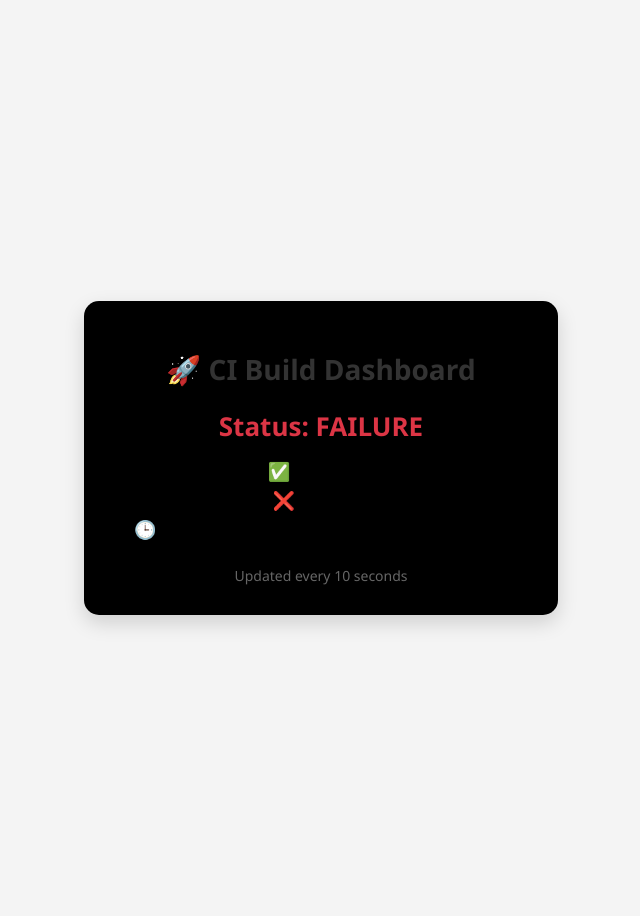
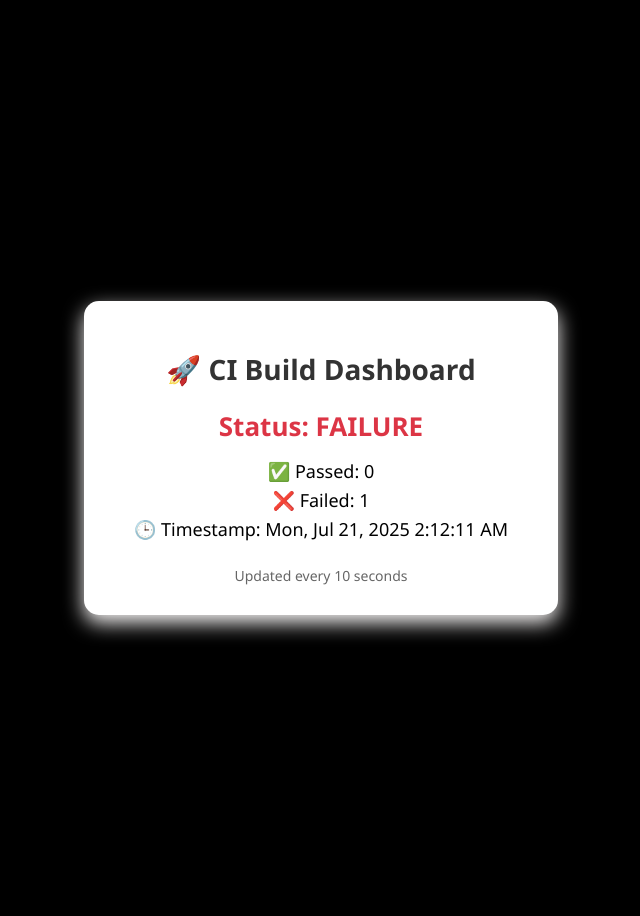
Before and after one commit to Abaidullah889/ci-devops-dashboard, a Flask app: page / in a window 1280 px wide. Shown: the whole page, without its empty margins (319-959 px from the left). Run offline with Flask 3, Linux system fonts and the light colour scheme.

Commit message:
Project has been completed

```diff
--- a/flaskapp/templates/index.html
+++ b/flaskapp/templates/index.html
@@ -6,7 +6,7 @@
     <style>
         body {
             font-family: 'Segoe UI', Tahoma, Geneva, Verdana, sans-serif;
-            background-color: #f4f4f4;
+            background-color: #000000;
             padding: 50px;
             display: flex;
             justify-content: center;
@@ -14,10 +14,10 @@
             height: 100vh;
         }
         .dashboard {
-            background: #000000;
+            background: #ffffff;
             padding: 30px 50px;
             border-radius: 15px;
-            box-shadow: 0 8px 20px rgba(0,0,0,0.15);
+            box-shadow: 0 8px 20px rgb(246, 244, 244);
             text-align: center;
             max-width: 500px;
         }
```
Also changed, not shown: README.md.
